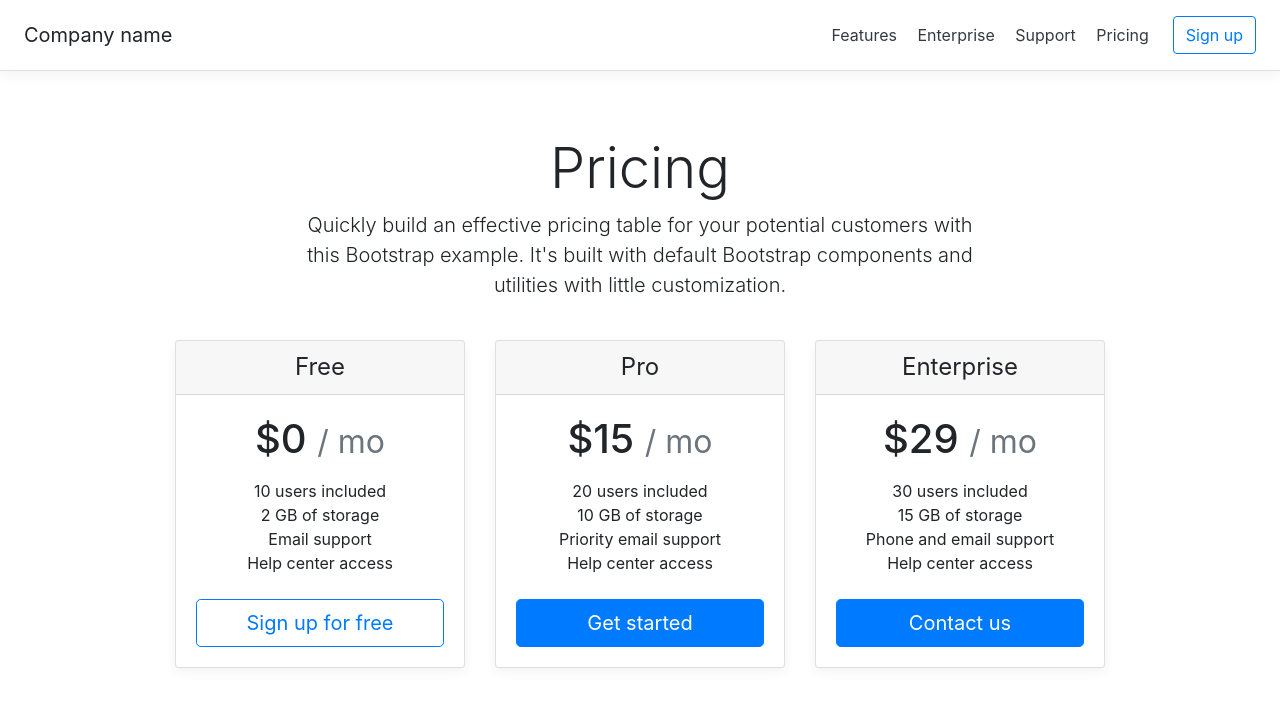
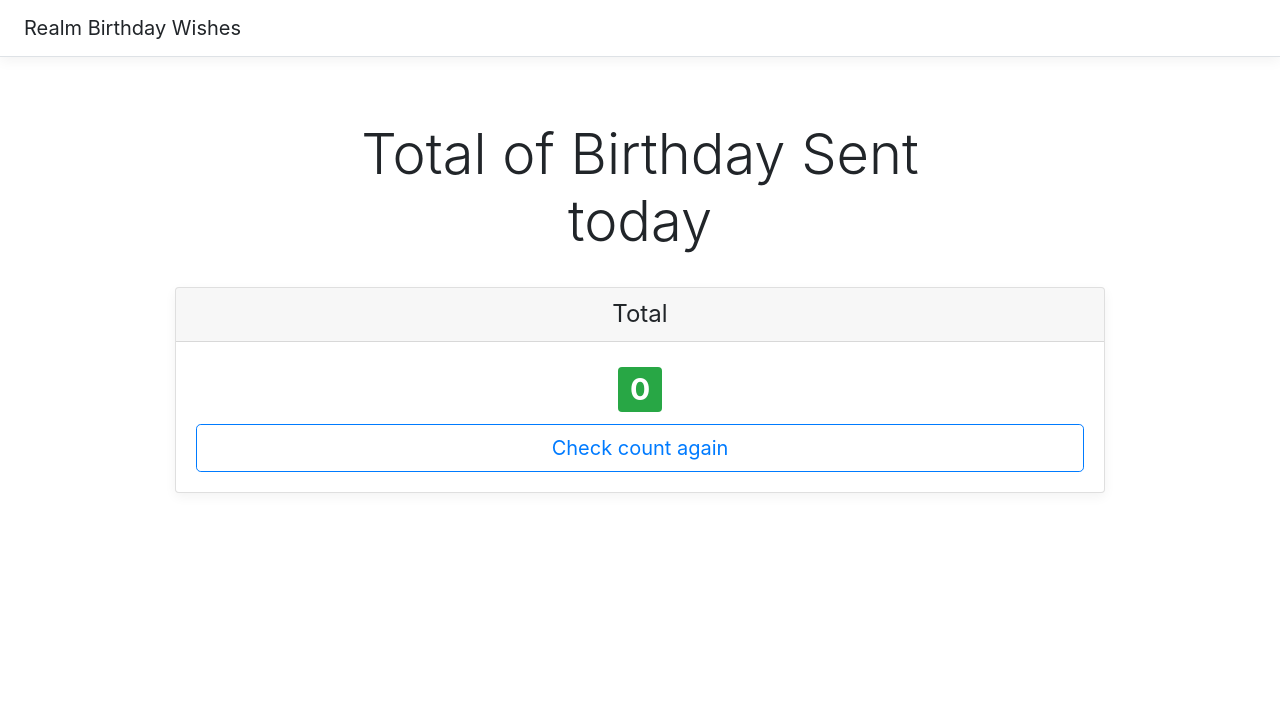
Before and after one commit to peter88tom/realm_birthday_wishes, a Django app: page / in a window 1280 px wide. Shown: the top 707 px of the page. Run offline with Django 4.2, Linux system fonts and the light colour scheme; data that the repository does not hold is empty; some libraries are stand-ins or nearby versions.

Commit message:
Add count number of birthday wishes send today

```diff
--- a/app/templates/app/index.html
+++ b/app/templates/app/index.html
@@ -6,7 +6,7 @@
     <meta name="viewport" content="width=device-width, initial-scale=1, shrink-to-fit=no">
     <meta name="description" content="">
     <meta name="author" content="">
-    <link rel="icon" href="">
+    <link rel="icon" href="#">
 
     <title>Birthday Wishes</title>
 
@@ -20,68 +20,39 @@
   <body>
 
     <div class="d-flex flex-column flex-md-row align-items-center p-3 px-md-4 mb-3 bg-white border-bottom box-shadow">
-      <h5 class="my-0 mr-md-auto font-weight-normal">Company name</h5>
-      <nav class="my-2 my-md-0 mr-md-3">
-        <a class="p-2 text-dark" href="#">Features</a>
-        <a class="p-2 text-dark" href="#">Enterprise</a>
-        <a class="p-2 text-dark" href="#">Support</a>
-        <a class="p-2 text-dark" href="#">Pricing</a>
-      </nav>
-      <a class="btn btn-outline-primary" href="#">Sign up</a>
+      <h5 class="my-0 mr-md-auto font-weight-normal">Realm Birthday Wishes</h5>
+<!--      <nav class="my-2 my-md-0 mr-md-3">-->
+<!--        <a class="p-2 text-dark" href="#">Features</a>-->
+<!--        <a class="p-2 text-dark" href="#">Enterprise</a>-->
+<!--        <a class="p-2 text-dark" href="#">Support</a>-->
+<!--        <a class="p-2 text-dark" href="#">Pricing</a>-->
+<!--      </nav>-->
+<!--      <a class="btn btn-outline-primary" href="#">Sign up</a>-->
     </div>
 
     <div class="pricing-header px-3 py-3 pt-md-5 pb-md-4 mx-auto text-center">
-      <h1 class="display-4">Pricing</h1>
-      <p class="lead">Quickly build an effective pricing table for your potential customers with this Bootstrap example. It's built with default Bootstrap components and utilities with little customization.</p>
+      <h1 class="display-4">Total of Birthday Sent today</h1>
+
     </div>
 
     <div class="container">
       <div class="card-deck mb-3 text-center">
         <div class="card mb-4 box-shadow">
           <div class="card-header">
-            <h4 class="my-0 font-weight-normal">Free</h4>
+            <h4 class="my-0 font-weight-normal">Total</h4>
           </div>
           <div class="card-body">
-            <h1 class="card-title pricing-card-title">$0 <small class="text-muted">/ mo</small></h1>
-            <ul class="list-unstyled mt-3 mb-4">
-              <li>10 users included</li>
-              <li>2 GB of storage</li>
-              <li>Email support</li>
-              <li>Help center access</li>
-            </ul>
-            <button type="button" class="btn btn-lg btn-block btn-outline-primary">Sign up for free</button>
+            <h1 class="card-title pricing-card-title"><span class="badge badge-success">{{email_sent_today}}</span> </h1>
+<!--            <ul class="list-unstyled mt-3 mb-4">-->
+<!--              <li>10 users included</li>-->
+<!--              <li>2 GB of storage</li>-->
+<!--              <li>Email support</li>-->
+<!--              <li>Help center access</li>-->
+<!--            </ul>-->
+            <button type="button" class="btn btn-lg btn-block btn-outline-primary" id="run_program">Check count again</button>
           </div>
         </div>
-        <div class="card mb-4 box-shadow">
-          <div class="card-header">
-            <h4 class="my-0 font-weight-normal">Pro</h4>
-          </div>
-          <div class="card-body">
-            <h1 class="card-title pricing-card-title">$15 <small class="text-muted">/ mo</small></h1>
-            <ul class="list-unstyled mt-3 mb-4">
-              <li>20 users included</li>
-              <li>10 GB of storage</li>
-              <li>Priority email support</li>
-              <li>Help center access</li>
-            </ul>
-            <button type="button" class="btn btn-lg btn-block btn-primary">Get started</button>
-          </div>
-        </div>
-        <div class="card mb-4 box-shadow">
-          <div class="card-header">
-            <h4 class="my-0 font-weight-normal">Enterprise</h4>
-          </div>
-          <div class="card-body">
-            <h1 class="card-title pricing-card-title">$29 <small class="text-muted">/ mo</small></h1>
-            <ul class="list-unstyled mt-3 mb-4">
-              <li>30 users included</li>
-              <li>15 GB of storage</li>
-              <li>Phone and email support</li>
-              <li>Help center access</li>
-            </ul>
-            <button type="button" class="btn btn-lg btn-block btn-primary">Contact us</button>
-          </div>
-        </div>
+
       </div>
 
 
@@ -96,10 +67,9 @@
     <script src="{% static 'js/bootstrap.min.js' %}"></script>
 <!--    <script src="../../../../assets/js/vendor/holder.min.js"></script>-->
     <script>
-      Holder.addTheme('thumb', {
-        bg: '#55595c',
-        fg: '#eceeef',
-        text: 'Thumbnail'
+
+       $(document).on("click", "#run_program", function(){
+        window.location.reload();
       });
     </script>
   </body>
--- a/app/views.py
+++ b/app/views.py
@@ -34,7 +34,14 @@ def employees_api(request):
 
     employee_extraction(employees, configure_employees)
 
-    return render(request, 'app/index.html')
+    # Get list of all birthday wishes sent today
+    today = str(datetime.datetime.now())[:10]
+    today_day = (datetime.datetime.strptime(today, "%Y-%m-%d")).strftime('%d')
+    sent_today = BirthdayTracker.objects.filter(email_send_day=today_day)
+
+    return render(request, 'app/index.html', {
+      'email_sent_today': sent_today.count()
+    })
 
 
 def employee_extraction(employees, configure_employees):
@@ -57,12 +64,8 @@ def employee_extraction(employees, configure_employees):
 
 def send_employee_an_email(_employee):
     # Birthdate
-    birth_month = '04' # (datetime.datetime.strptime((_employee['dateOfBirth'])[:10], "%Y-%m-%d")).strftime('%m')
-    birth_day = '04' # (datetime.datetime.strptime((_employee['dateOfBirth'])[:10], "%Y-%m-%d")).strftime('%d')
-
-    # Work anniversary
-    work_start_month = (datetime.datetime.strptime((_employee['employmentStartDate'])[:10], "%Y-%m-%d")).strftime('%m')
-    work_start_day = (datetime.datetime.strptime((_employee['employmentStartDate'])[:10], "%Y-%m-%d")).strftime('%d')
+    birth_month = (datetime.datetime.strptime((_employee['dateOfBirth'])[:10], "%Y-%m-%d")).strftime('%m')
+    birth_day = (datetime.datetime.strptime((_employee['dateOfBirth'])[:10], "%Y-%m-%d")).strftime('%d')
 
     today = str(datetime.datetime.now())[:10]
     today_month = (datetime.datetime.strptime(today, "%Y-%m-%d")).strftime('%m')
```
